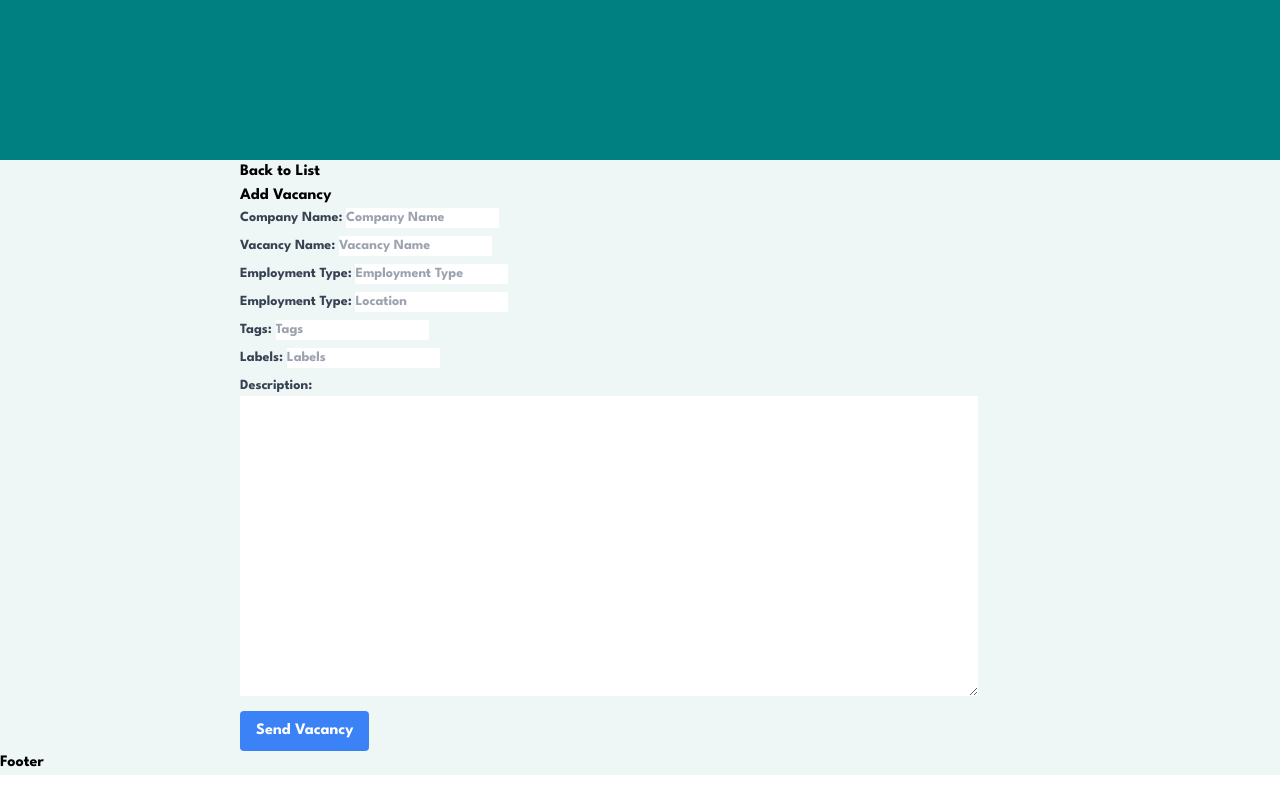
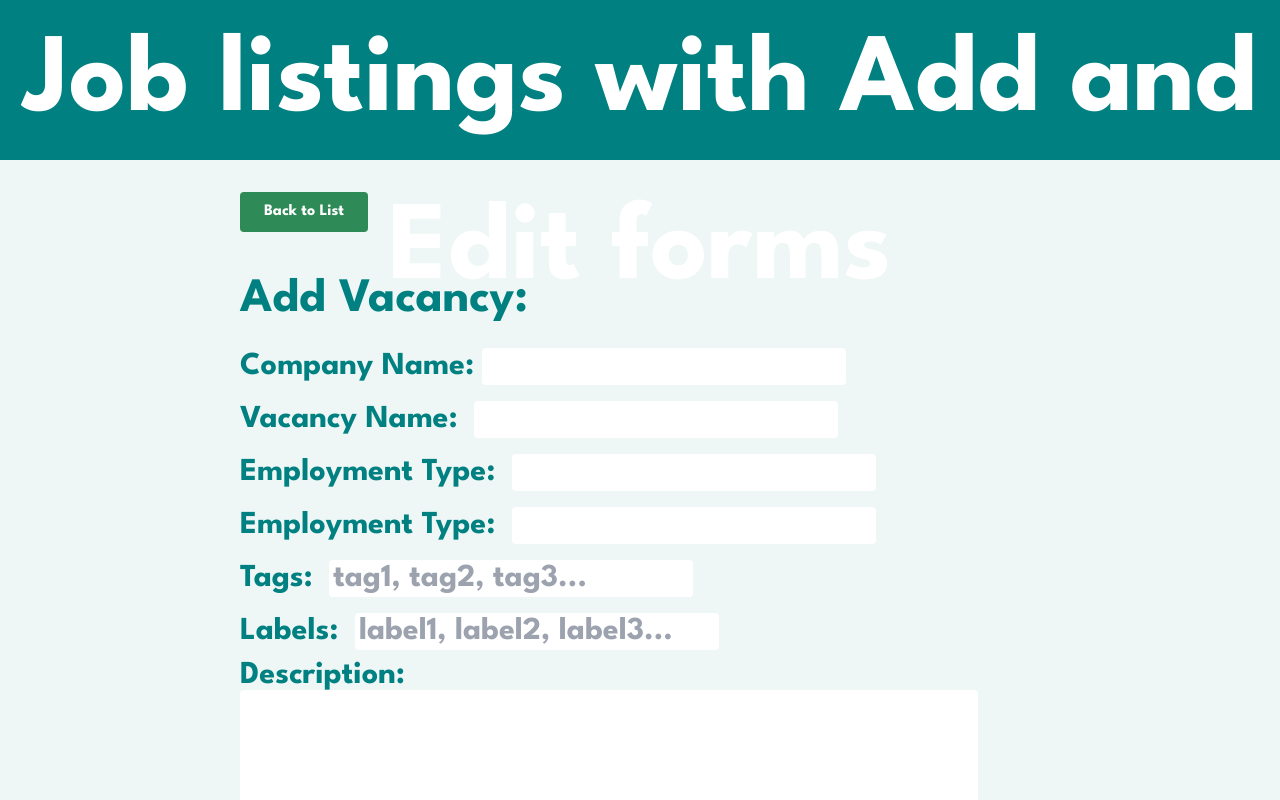
Before and after one commit to DaranDachte/Job_listings_with_add_and_edit_forms, a React (Vite) app: page /add in a window 1280 px wide. Shown: the top 800 px of the page. Built offline with nearby package versions, Linux system fonts and the light colour scheme.

Commit message:
filter created

```diff
--- a/src/Components/Container/Container.tsx
+++ b/src/Components/Container/Container.tsx
@@ -1,13 +1,11 @@
 import Content from "./Content/Content";
-import Footer from "./Footer/Footer";
 import Header from "./Header/Header";
 
 const Container = () => {
   return (
-    <div className=" bg-[#eef7f6]">
+    <div className=" bg-[#eef7f6] h-full pb-[1rem]">
       <Header />
       <Content />
-      <Footer />
     </div>
   );
 };
--- a/src/Components/Container/Content/AddVacancy/AddAndEditVacancy.tsx
+++ b/src/Components/Container/Content/AddVacancy/AddAndEditVacancy.tsx
@@ -4,6 +4,7 @@ import { useDispatch, useSelector } from "react-redux";
 import { ADD_JOB_VACANCY, UPDATE_JOB_VACANCY } from "../../../../actions";
 import { makeid5 } from "../../../../Helpers/MakeId";
 import { isExist } from "../../../../Helpers/isExist";
+import { getRandomLogo } from "../../../../Helpers/getRandomLogo";
 const AddAndEditVacancy = () => {
   const jobVacancies = useSelector((state) => state.jobVacancies);
   const { id } = useParams();
@@ -34,7 +35,8 @@ const AddAndEditVacancy = () => {
   const dispatch = useDispatch();
   const navigate = useNavigate();
 
-  const labelClasses = "block text-gray-700 text-sm font-bold mb-2";
+  const labelClasses = "block text-gray-700 text-sm font-bold mb-4";
+  const inputClasses = "text-[2rem] p-1 rounded mx-2 outline-none";
   const handleSubmit = (e) => {
     e.preventDefault();
     const allIn =
@@ -69,6 +71,7 @@ const AddAndEditVacancy = () => {
           labels: labels.split(", "),
           description,
           id: makeid5(),
+          logo: getRandomLogo(),
         };
         dispatch(ADD_JOB_VACANCY(data));
         // dispatch ({type:"ADD_JOB_VACANCY", payload:data })
@@ -86,76 +89,81 @@ const AddAndEditVacancy = () => {
   };
   return (
     <div className="flex flex-col  w-[50rem]  my-0 mx-auto">
-      <div>
+      <div className="w-[8rem] my-[2rem] text-center bg-[#2E8B57] hover:bg-[#20B2AA] text-white font-bold py-2 px-4 rounded">
         <Link to={"/"}>Back to List</Link>
       </div>
       <header>
-        <h2>{isExist(vacancyInfo) ? "Edit" : "Add"} Vacancy </h2>
+        <h2 className="text-[3rem] bold text-[#008080] pb-3">
+          {isExist(vacancyInfo) ? "Edit" : "Add"} Vacancy:{" "}
+        </h2>
       </header>
       <form onSubmit={handleSubmit}>
         <label className={labelClasses} htmlFor="companyName">
-          <span>Company Name: </span>
+          <span className="text-[2rem] text-[#008080] ">Company Name:</span>
           <input
+            className={inputClasses}
             type="text"
             value={companyName}
             onChange={(e) => setCompanyName(e.target.value)}
             name="companyName"
-            placeholder="Company Name"
           />
         </label>
         <label className={labelClasses} htmlFor="vacancyName">
-          <span>Vacancy Name: </span>
+          <span className="text-[2rem] text-[#008080] ">Vacancy Name: </span>
           <input
+            className={inputClasses}
             type="text"
             value={vacancyName}
             onChange={(e) => setVacancyName(e.target.value)}
             name="vacancyName"
-            placeholder="Vacancy Name"
           />
         </label>
         <label className={labelClasses} htmlFor="employmentType">
-          <span>Employment Type: </span>
+          <span className="text-[2rem] text-[#008080]">Employment Type: </span>
           <input
+            className={inputClasses}
             type="text"
             name="employmentType"
-            placeholder="Employment Type"
             value={employmentType}
             onChange={(e) => setEmploymentType(e.target.value)}
           />
         </label>
         <label className={labelClasses} htmlFor="location">
-          <span>Employment Type: </span>
+          <span className="text-[2rem] text-[#008080]">Employment Type: </span>
           <input
+            className={inputClasses}
             type="text"
             name="location"
-            placeholder="Location"
             value={location}
             onChange={(e) => setLocation(e.target.value)}
           />
         </label>
         <label className={labelClasses} htmlFor="tags">
-          <span>Tags: </span>
+          <span className="text-[2rem] text-[#008080]">Tags: </span>
           <input
+            className={inputClasses}
             type="text"
             name="tags"
-            placeholder="Tags"
+            placeholder="tag1, tag2, tag3..."
             value={tags}
             onChange={(e) => setTags(e.target.value)}
           />
         </label>
         <label className={labelClasses} htmlFor="labels">
-          <span>Labels: </span>
+          <span className="text-[2rem] text-[#008080]">Labels: </span>
           <input
+            className={inputClasses}
             type="text"
             name="labels"
-            placeholder="Labels"
+            placeholder="label1, label2, label3..."
             value={labels}
             onChange={(e) => setLabels(e.target.value)}
           />
         </label>
         <label className={labelClasses} htmlFor="description">
-          <span> Description: </span>
+          <span className="text-[2rem] text-[#008080]"> Description: </span>
           <textarea
+            className="outline-none rounded"
             name="description"
             value={description}
             rows={15}
@@ -164,7 +172,7 @@ const AddAndEditVacancy = () => {
           ></textarea>
         </label>
 
-        <button className="bg-blue-500 hover:bg-blue-700 text-white font-bold py-2 px-4 rounded">
+        <button className="bg-[#2E8B57] hover:bg-[#20B2AA] text-white font-bold py-2 px-4 rounded">
           Send Vacancy
         </button>
       </form>
--- a/src/Components/Container/Content/List/Item/FirstBlock/FirstBlockA/FirstBlockA.tsx
+++ b/src/Components/Container/Content/List/Item/FirstBlock/FirstBlockA/FirstBlockA.tsx
@@ -1,16 +1,29 @@
-const colorMap = {
-  "NEW!": "#5CA5A5",
-  FEATURED: "#2B3939",
+type FirstBlockAProps = {
+  labels: string[];
+  companyName: string;
 };
 
-const FirstBlockA = ({ labels, companyName }) => {
+type colorMapT = {
+  [k: string]: string;
+};
+
+const colorMap: colorMapT = {
+  "NEW!": "bg-[#5CA5A5]",
+  FEATURED: "bg-[#2B3939]",
+};
+
+const FirstBlockA: React.FC<FirstBlockAProps> = ({ labels, companyName }) => {
   return (
     <div className="flex justify-around ">
-      <span className=" text-[#5CA5A5]"> {companyName}</span>
-      {labels.map((label) => {
-        const spanClasses = `rounded h-[1.5rem] bg-[${colorMap[label]}]`;
-        return <span className={spanClasses}>{label}</span>;
-      })}
+      <div className="w-1/3">
+        <span className=" text-[#5CA5A5]"> {companyName}</span>
+      </div>
+      <div className="w-2/3">
+        {labels.map((label) => {
+          const spanClasses = ` text-white rounded-lg px-2 py-1 mx-2 my-3 h-[1.5rem] ${colorMap[label]}`;
+          return <span className={spanClasses}>{label}</span>;
+        })}
+      </div>
     </div>
   );
 };
--- a/src/Components/Container/Content/List/Item/FirstBlock/FirstBlockC/FirstBlockC.tsx
+++ b/src/Components/Container/Content/List/Item/FirstBlock/FirstBlockC/FirstBlockC.tsx
@@ -2,7 +2,7 @@ const FirstBlockC = ({ publishingDate, employmentType, location }) => {
   return (
     <div className="flex justify-around ">
       <span> {publishingDate}</span>
-      <span></span>
+      <span>:</span>
       <span>{employmentType}</span>
       <span></span>
       <span>{location}</span>
--- a/src/Components/Container/Content/List/Item/Item.tsx
+++ b/src/Components/Container/Content/List/Item/Item.tsx
@@ -4,6 +4,18 @@ import FirstBlock from "./FirstBlock/FirstBlock";
 import Logo from "./Logo/Logo";
 import Tags from "./Tags/Tags";
 import { REMOVE_JOB_VACANCY } from "../../../../../actions";
+
+export type ParamsT = {
+  vacancyName: string;
+  companyName: string;
+  labels: string[];
+  publishingDate: string;
+  employmentType: string;
+  location: Location;
+  tags: string[];
+  id: string;
+};
+
 const Item = ({ vacancy }) => {
   const params = {
     vacancyName: vacancy.vacancyName,
@@ -30,21 +42,21 @@ const Item = ({ vacancy }) => {
       <div className="flex items-center  justify-end w-1/2">
         <Tags tags={vacancy.tags} />
       </div>
+      <div className="flex items-center justify-end pl-10">
         <div className="h-[2rem] w-[5rem]">
-        <button
+          <span
             onClick={() => navigate(`/details/${vacancy.id}/edit`)}
-          className="hover:text-[#FFF] rounded bg-[#89CFF0] text-[#041E42]  hover:bg-[#5CA5A5]  tracking-[-0.00769rem]  hover:cursor-pointer "
+            className="bg-[#2E8B57] hover:bg-[#20B2AA] text-white font-normal p-2 mx-1 rounded tracking-[-0.00769rem]  hover:cursor-pointer"
           >
             Edit
-        </button>
-      </div>
-      <div className="h-[2rem] w-[5rem]">
-        <button
-          className="hover:text-[#FFF] rounded bg-[#89CFF0] text-[#041E42]  hover:bg-[#5CA5A5]  tracking-[-0.00769rem]  hover:cursor-pointer "
+          </span>
+          <span
+            className="bg-[#2E8B57] hover:bg-[#20B2AA] text-white font-normal p-2 mx-1 rounded tracking-[-0.00769rem]  hover:cursor-pointer"
             onClick={() => handleDeleteVacancy(vacancy.id)}
           >
             Delete
-        </button>
+          </span>
+        </div>
       </div>
     </div>
   );
--- a/src/Components/Container/Footer/Footer.tsx
+++ /dev/null
@@ -1,5 +0,0 @@
-const Footer = () => {
-  return <div>Footer</div>;
-};
-
-export default Footer;
--- a/src/Components/Container/Header/Header.tsx
+++ b/src/Components/Container/Header/Header.tsx
@@ -1,5 +1,11 @@
 const Header = () => {
-  return <div className=" bg-[#008080] h-[10rem]"></div>;
+  return (
+    <div className=" bg-[#008080] h-[10rem]  text-center">
+      <h1 className="text-white text-[7rem]  ">
+        Job listings with Add and Edit forms
+      </h1>
+    </div>
+  );
 };
 
 export default Header;
--- /dev/null
+++ b/src/Helpers/domain.ts
@@ -0,0 +1,12 @@
+export type Vacancy = {
+  id: string;
+  companyName: string;
+  vacancyName: string;
+  publishingDate: string;
+  employmentType: string;
+  location: string;
+  logo: string;
+  labels: string[];
+  tags: string[];
+  description: string;
+};
--- /dev/null
+++ b/src/Helpers/getRandomLogo.ts
@@ -0,0 +1,5 @@
+import { logoArray } from "../reducers/jobVacancies";
+
+export const getRandomLogo = () => {
+  return logoArray[Math.floor(Math.random() * logoArray.length)];
+};
--- a/src/reducers/jobVacancies.ts
+++ b/src/reducers/jobVacancies.ts
@@ -10,8 +10,22 @@ import loop from "../assets/img/loopStudios.svg";
 import myHome from "../assets/img/myhome.svg";
 import shortly from "../assets/img/shortly.svg";
 import airFilter from "../assets/img/airFilter.svg";
+import type { Vacancy } from "../Helpers/domain";
 
-const initialState = [
+export const logoArray = [
+  photosnap,
+  manage,
+  eyecam,
+  account,
+  faceit,
+  insure,
+  loop,
+  myHome,
+  shortly,
+  airFilter,
+];
+
+const initialState: Vacancy[] = [
   {
     id: makeid5(),
     companyName: "Photosnap",
```
Also changed, not shown: src/Components/Container/Content/List/Item/FirstBlock/FirstBlock.tsx (+6 -1 lines). Lines whose indentation alone changed are shown as unchanged.
